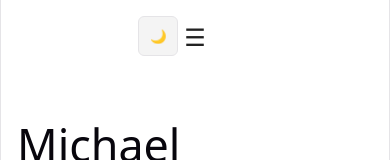
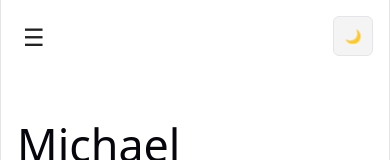
Before and after one commit to Michael-Nyawade/Michael-Nyawade.github.io, a React (Vite) app: page / in a window 390 px wide. Shown: the top 160 px of the page. Built offline with nearby package versions, Linux system fonts and the light colour scheme.

Commit message:
Corrected mobile alignment using flex layout override

```diff
--- a/src/styles/navbar.css
+++ b/src/styles/navbar.css
@@ -179,32 +179,30 @@
     display: none;
   }
 
-  .mobile-toggle {
-    display: block;
-  }
-
-  /* Mobile layout override */
+  /* Force clean mobile navbar structure */
   .navbar {
-    display: grid;
-    grid-template-columns: 1fr auto 1fr;
+    display: flex;
+    justify-content: space-between;
     align-items: center;
     padding: 1rem;
   }
 
-  /* Hide logo on mobile */
+  /* Proper positioning */
   .navbar-logo {
     display: none;
   }
 
-  /* Explicit placement */
   .mobile-toggle {
-    justify-self: start;
+    display: block;
+    margin-right: auto;
+    order: -1;
   }
 
+  /* Hard-reset desktop layout */
   .nav-right {
-    justify-self: end;
     display: flex;
     align-items: center;
-    gap: 1rem;
+    gap: 0.75rem;
+    margin-left: auto;
   }
 }
```
